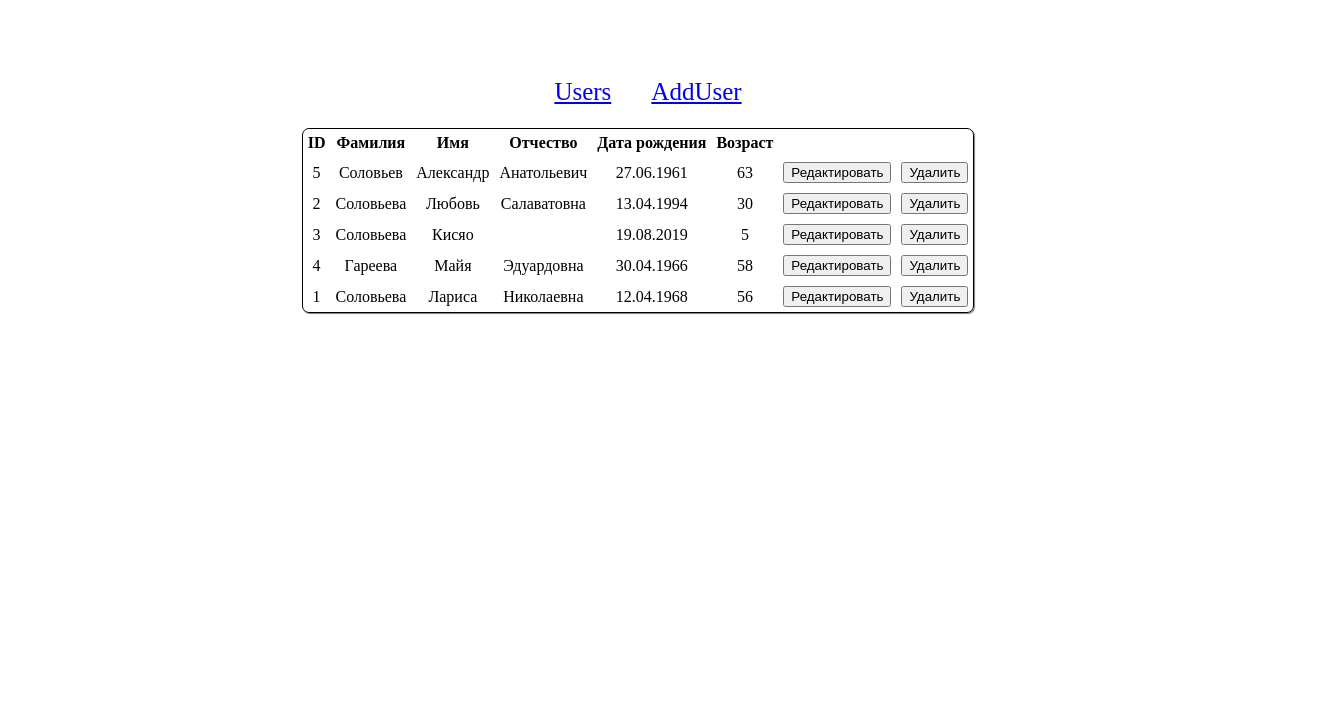
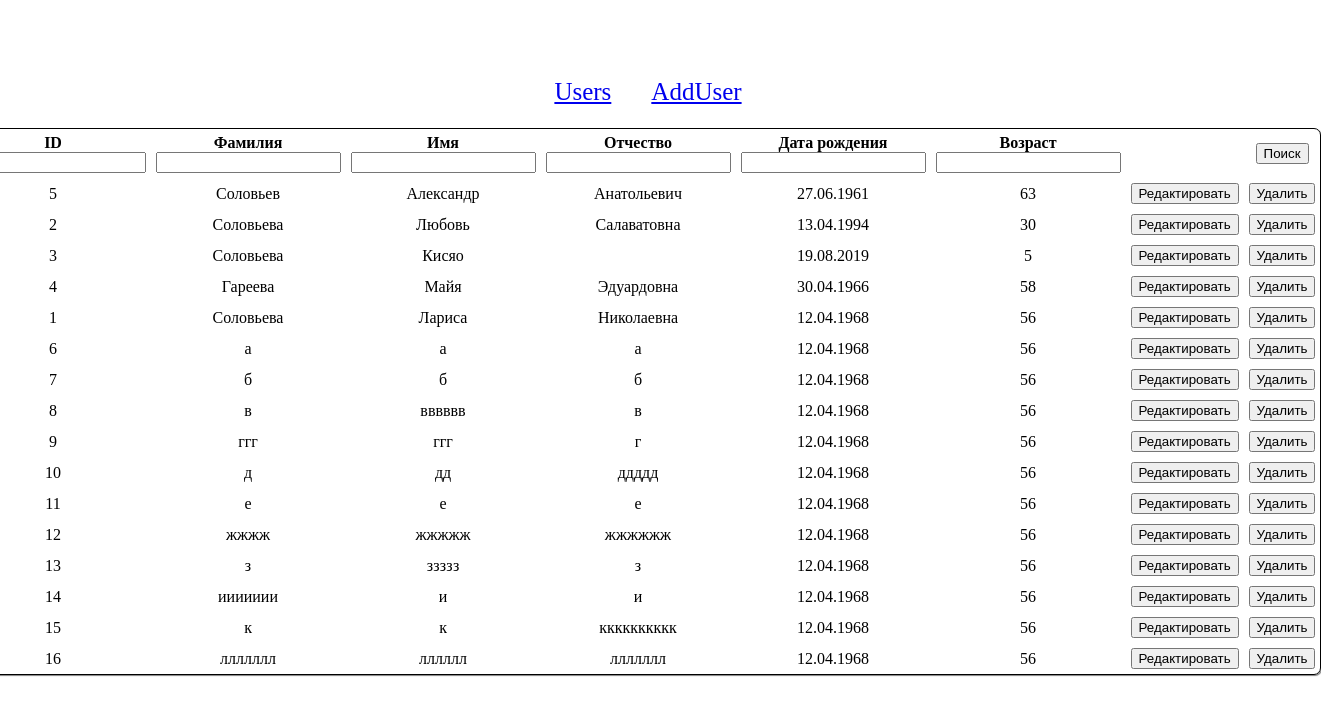
Before and after one commit to SLiubovS/vue-project-ts, a Vue app: page / in a window 1280 px wide. Shown: the top 714 px of the page, 1321 px wide, since content can reach past the window. Built offline with nearby package versions, Linux system fonts and the light colour scheme.

Commit message:
сделала метод searchByInputId

```diff
--- a/src/components/Users.vue
+++ b/src/components/Users.vue
@@ -6,6 +6,7 @@ import { useRouter } from "vue-router";
 
 const router = useRouter();
 const usersStore = useUsersStore();
+const users = ref(usersStore.users);
 
 const sortEnabledId = ref(false);
 const sortEnabledAge = ref(false);
@@ -144,6 +145,54 @@ function userDelete(id: number): void {
 };
 
 
+
+
+
+
+// users - это копия useUSersStore
+// inputId - это поле input который должен делать поиск по id
+
+// const listUsers = ref([]);
+
+//const userId = ref();
+//const valueId = [];
+
+// function search() {
+
+//   if (inputId.value.length > 0) {
+//     users.value = usersStore.users.filter(user => user.id == inputId.value); // приравниваем и отображаем значение только тому, что находит по фильтру
+//   }
+//   else {
+//     users.value = usersStore.users; // сбрасываем список до значения useUsersStore
+//   }
+// }
+
+const array = [];
+
+const inputId = ref<number>();
+const inputLastName = ref<string>();
+
+  function searchByInputId() {
+    if (inputId.value.length > 0) {
+    users.value = usersStore.users.filter(user => user.id == inputId.value); // приравниваем и отображаем значение только тому, что находит по фильтру
+  }
+  else {
+    users.value = usersStore.users; // сбрасываем список до значения useUsersStore
+  }
+  }
+
+function searchByInputName() {
+  if (inputLastName.value.length > 0) {
+
+    const filterUsers = usersStore.users.filter(user => (user.lastName));
+
+
+}
+  else {
+    users.value = usersStore.users;
+  }
+}
+
 </script>
 
 <template>
@@ -151,32 +200,58 @@ function userDelete(id: number): void {
     <table class="users-table__table">
       <thead class="users-table__group users-table__group_col">
         <tr class="users-table__elem users-table__elem_padding-align">
-          <th class="users-table__elem users-table__elem_padding-align" scope="col" @click="sortById">
-            ID
+          <th class="users-table__elem users-table__elem_padding-align" scope="col">
+            <div @click="sortById">ID</div>
+            <div>
+              <input class="users-table__elem users-table__elem_outline"
+              v-model="inputId"
+              @input="searchByInputId"
+              >
+            </div>
           </th>
-          <th class="users-table__elem users-table__elem_padding-align" scope="col" @click="sortByLastName">
-            Фамилия
+          <th class="users-table__elem users-table__elem_padding-align" scope="col">
+            <div @click="sortByLastName">Фамилия</div>
+            <div>
+              <input class="users-table__elem users-table__elem_outline"
+              v-model="inputLastName"
+              @input="searchByInputName"
+              >
+            </div>
           </th>
-          <th class="users-table__elem users-table__elem_padding-align" scope="col" @click="sortByFirstName">
-            Имя
+          <th class="users-table__elem users-table__elem_padding-align" scope="col">
+            <div @click="sortByFirstName">Имя</div>
+            <div>
+              <input class="users-table__elem users-table__elem_outline">
+            </div>
           </th>
-          <th class="users-table__elem users-table__elem_padding-align" scope="col" @click="sortBySurName">
-            Отчество
+          <th class="users-table__elem users-table__elem_padding-align" scope="col">
+            <div @click="sortBySurName">Отчество</div>
+            <div>
+              <input class="users-table__elem users-table__elem_outline">
+            </div>
           </th>
 
-          <th class="users-table__elem users-table__elem_padding-align" scope="col" @click="sortByBirthday">
-            Дата рождения
-          </th>
-          <th class="users-table__elem users-table__elem_padding-align" scope="col" @click="sortByAge">
-            Возраст
+          <th class="users-table__elem users-table__elem_padding-align" scope="col">
+            <div @click="sortByBirthday">Дата рождения</div>
+            <div>
+              <input class="users-table__elem users-table__elem_outline">
+            </div>
           </th>
           <th class="users-table__elem users-table__elem_padding-align" scope="col">
+            <div @click="sortByAge">Возраст</div>
+            <div>
+              <input class="users-table__elem users-table__elem_outline">
+            </div>
+          </th>
+          <th scope="col"></th>
+          <th class="users-table__elem users-table__elem_padding-align" scope="col">
+            <button @click="search">Поиск</button>
           </th>
         </tr>
       </thead>
 
       <tbody class="users-table__group users-table__group_col">
-        <tr class="users-table__elem users-table__elem-padding" v-for="user in usersStore.users" :key="user.id">
+        <tr class="users-table__elem users-table__elem-padding" v-for="user in users" :key="user.id">
           <td class="users-table__elem users-table__elem_padding-align">
             {{ user.id }}
           </td>
@@ -233,4 +308,8 @@ function userDelete(id: number): void {
   padding: 5px;
   text-align: center;
 }
+
+.users-table__elem_outline {
+  outline: none;
+}
 </style>
--- a/src/storages/useUsersStore.ts
+++ b/src/storages/useUsersStore.ts
@@ -12,6 +12,17 @@ export const useUsersStore = defineStore('users-store', () => {
         new User(3, "Кисяо", "Соловьева", "", new Date("2019, 08, 19")),
         new User(4, "Майя", "Гареева", "Эдуардовна", new Date("1966, 04, 30")),
         new User(1, "Лариса", "Соловьева", "Николаевна", new Date("1968, 04, 12")),
+        new User(6, "a", "a", "a", new Date("1968, 04, 12")),
+        new User(7, "б", "б", "б", new Date("1968, 04, 12")),
+        new User(8, "вввввв", "в", "в", new Date("1968, 04, 12")),
+        new User(9, "ггг", "ггг", "г", new Date("1968, 04, 12")),
+        new User(10, "дд", "д", "ддддд", new Date("1968, 04, 12")),
+        new User(11, "е", "е", "е", new Date("1968, 04, 12")),
+        new User(12, "жжжжж", "жжжж", "жжжжжж", new Date("1968, 04, 12")),
+        new User(13, "ззззз", "з", "з", new Date("1968, 04, 12")),
+        new User(14, "и", "иииииии", "и", new Date("1968, 04, 12")),
+        new User(15, "к", "к", "кккккккккк", new Date("1968, 04, 12")),
+        new User(16, "лллллл", "ллллллл", "ллллллл", new Date("1968, 04, 12")),
     ])
 
     function getMaxId(): number {
```
